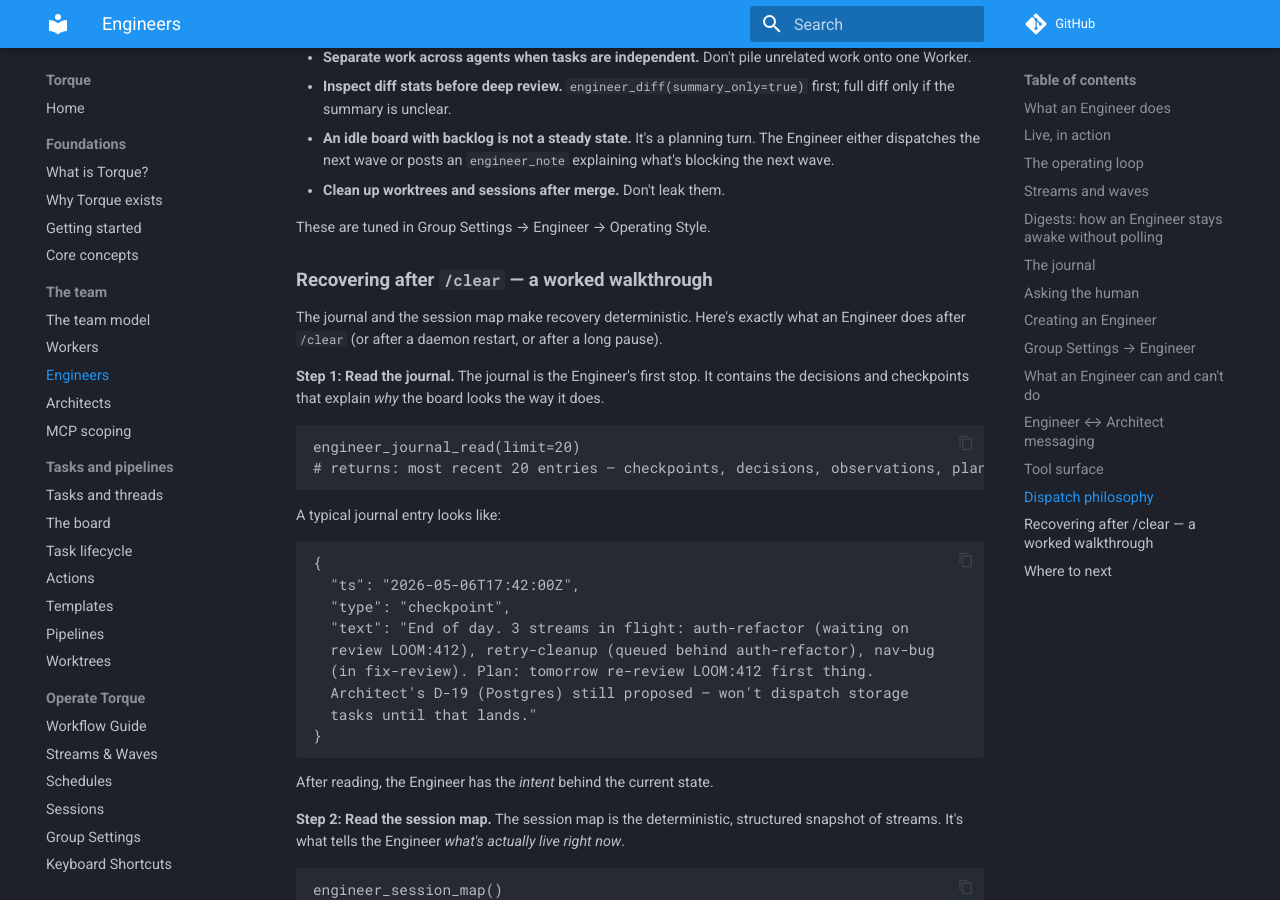
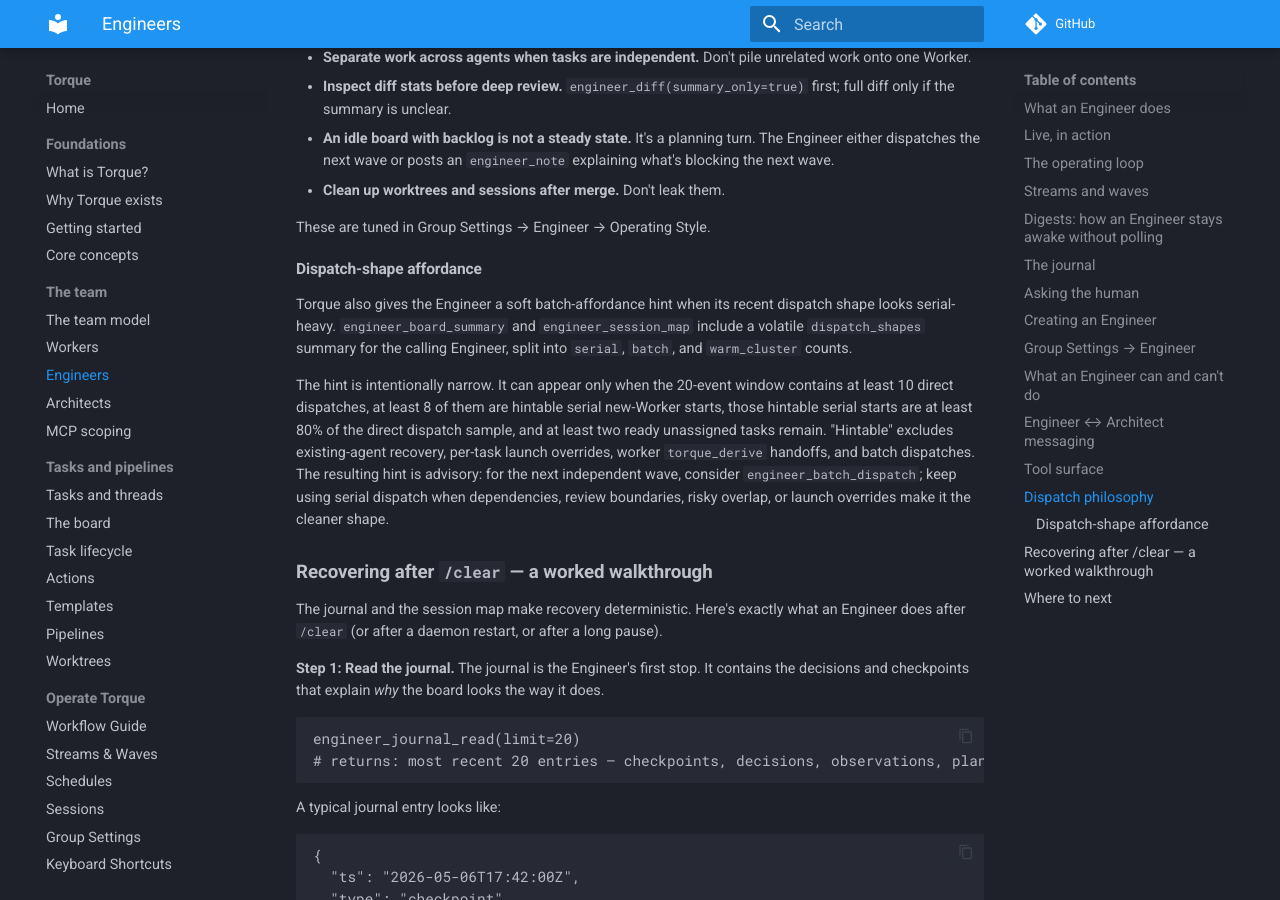
Before and after one commit to runtorque/torque, an MkDocs documentation site: the page built from docs/team/engineers.md, in a window 1280 px wide and 900 px high, scrolled down 7223 px. Built offline with MkDocs 1.6.1 and Material for MkDocs 9.7.7, drawn with Linux system fonts in a browser that asks for light colours; comment, search, counter and statistics services are not loaded.

Commit message:
torque: checkpoint 1 — r4-docs-dispatch-affordance
Updated docs/reference/mcp-tools.md to describe engineer dispatch_shapes fields on read surfaces, and docs/team/engineers.md to document the soft batch-affordance hint trigger and exceptions. Verified with git diff --check; no deploy performed.

```diff
--- a/docs/team/engineers.md
+++ b/docs/team/engineers.md
@@ -186,6 +186,23 @@
 
 These are tuned in Group Settings → Engineer → Operating Style.
 
+### Dispatch-shape affordance
+
+Torque also gives the Engineer a soft batch-affordance hint when its recent
+dispatch shape looks serial-heavy. `engineer_board_summary` and
+`engineer_session_map` include a volatile `dispatch_shapes` summary for the
+calling Engineer, split into `serial`, `batch`, and `warm_cluster` counts.
+
+The hint is intentionally narrow. It can appear only when the 20-event window
+contains at least 10 direct dispatches, at least 8 of them are hintable serial
+new-Worker starts, those hintable serial starts are at least 80% of the direct
+dispatch sample, and at least two ready unassigned tasks remain. "Hintable"
+excludes existing-agent recovery, per-task launch overrides, worker
+`torque_derive` handoffs, and batch dispatches. The resulting hint is advisory:
+for the next independent wave, consider `engineer_batch_dispatch`; keep using
+serial dispatch when dependencies, review boundaries, risky overlap, or launch
+overrides make it the cleaner shape.
+
 ## Recovering after `/clear` — a worked walkthrough
 
 The journal and the session map make recovery deterministic. Here's exactly what an Engineer does after `/clear` (or after a daemon restart, or after a long pause).
```
Also changed, not shown: docs/reference/mcp-tools.md (+16 -2 lines).
